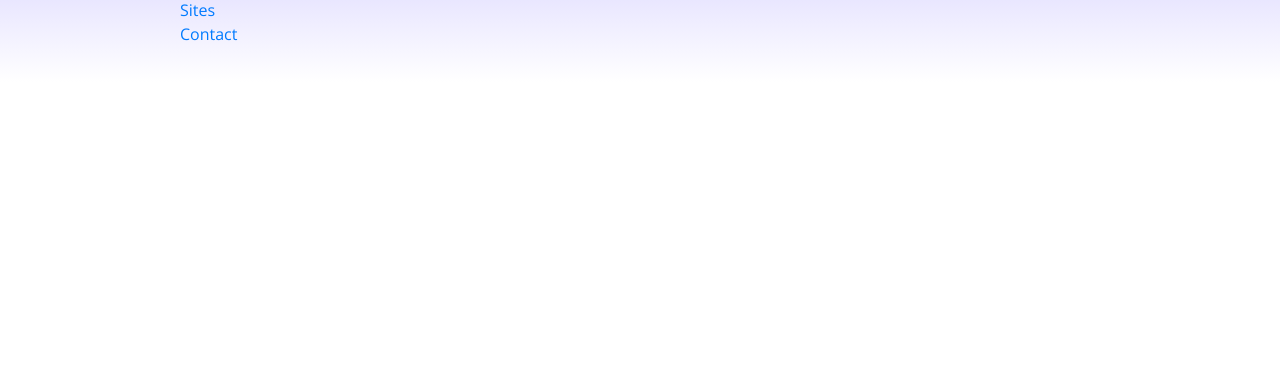
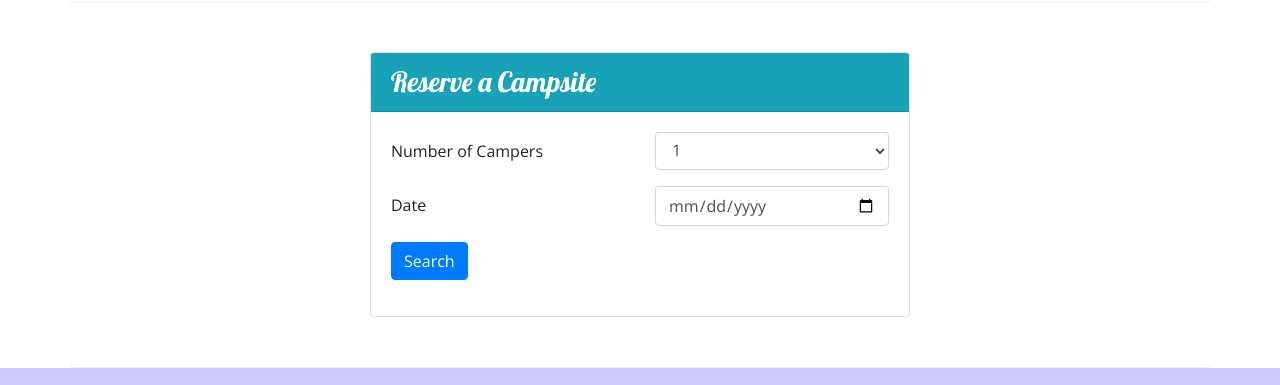
Before and after one commit to dsi28/nucamp-bootstramp, a website: page index.html in a window 1280 px wide. Shown: the part 1151-1536 px from the top of the page. Before the commit the page ends 1233 px from the top, so only its background shows below. Drawn offline with nearby package versions, Linux system fonts and the light colour scheme.

Commit message:
week2 workshop

```diff
--- a/index.html
+++ b/index.html
@@ -30,7 +30,9 @@
                     <h1>NuCamp</h1>
                     <h2>a better way to camp</h2>
                 </div>
-            </div>
+                <div class="col-md-4 col-xl-2 mt-4">
+                    <a class="btn btn-info" href="#reserveForm">Reserve Campsite</a>
+                </div>
         </div>
     </header>
 
@@ -72,8 +74,13 @@
                 <h2>Featured Campsites</h2>
             </div>
             <div class="col">
-                <h3>React Lake Campground</h3>
-                <p class="d-none d-sm-block">Nestled in the foothills of the Chrome Mountains, this campground on the shores of the pristine React Lake is a favorite for fly fishers.</p>
+                <div class="media">
+                    <div class="media-body align-self-center">
+                        <h3>React Lake Campground</h3>
+                        <p class="d-none d-sm-block">Nestled in the foothills of the Chrome Mountains, this campground on the shores of the pristine React Lake is a favorite for fly fishers.</p>
+                    </div>
+                    <img class="d-flex ml-3 img-thumbnail" src="img/react-lake-thumb.jpg" alt="React lake"/>
+                </div>
             </div>
         </div>
         <div class="row row-content align-items-center">
@@ -86,6 +93,41 @@
                     <div class="media-body align-self-center">
                         <h3>Bootstrap Outfitters</h3>
                         <p class="d-none d-sm-block">Bootstrap Outfitters supplies you with gear you need at prices you can't beat.</p>
+                    </div>
+                </div>
+            </div>
+        </div>
+        <div class="row row-content align-items-center">
+            <div class="col-sm-6 mx-auto">
+                <div class="card">
+                    <h3 class="card-header bg-info text-white">Reserve a Campsite</h3>
+                    <div class="card-body">
+                        <form id="reserveForm">
+                            <div class="form-group row">
+                                <label for="numCampers" class="col-sm-6 col-form-label">Number of Campers</label>
+                                <div class="col">
+                                    <select class="form-control" id="numCampers" name="numCampers">
+                                        <option value="1">1</option>
+                                        <option value="2">2</option>
+                                        <option value="3">3</option>
+                                        <option value="4">4</option>
+                                        <option value="5">5</option>
+                                        <option value="6">6</option>
+                                    </select>
+                                </div>
+                            </div>
+                            <div class="form-group row">
+                                <label for="date" class="col-sm-6 col-form-label">Date</label>
+                                <div class="col">
+                                    <input class="form-control" type="date" name="date" id="name" placeholder="Date"/>
+                                </div>
+                            </div>
+                            <div class="form-group row">
+                                <div class="col">
+                                    <button class="btn btn-primary" type="submit">Search</button>
+                                </div>
+                            </div>
+                        </form>
                     </div>
                 </div>
             </div>
```
